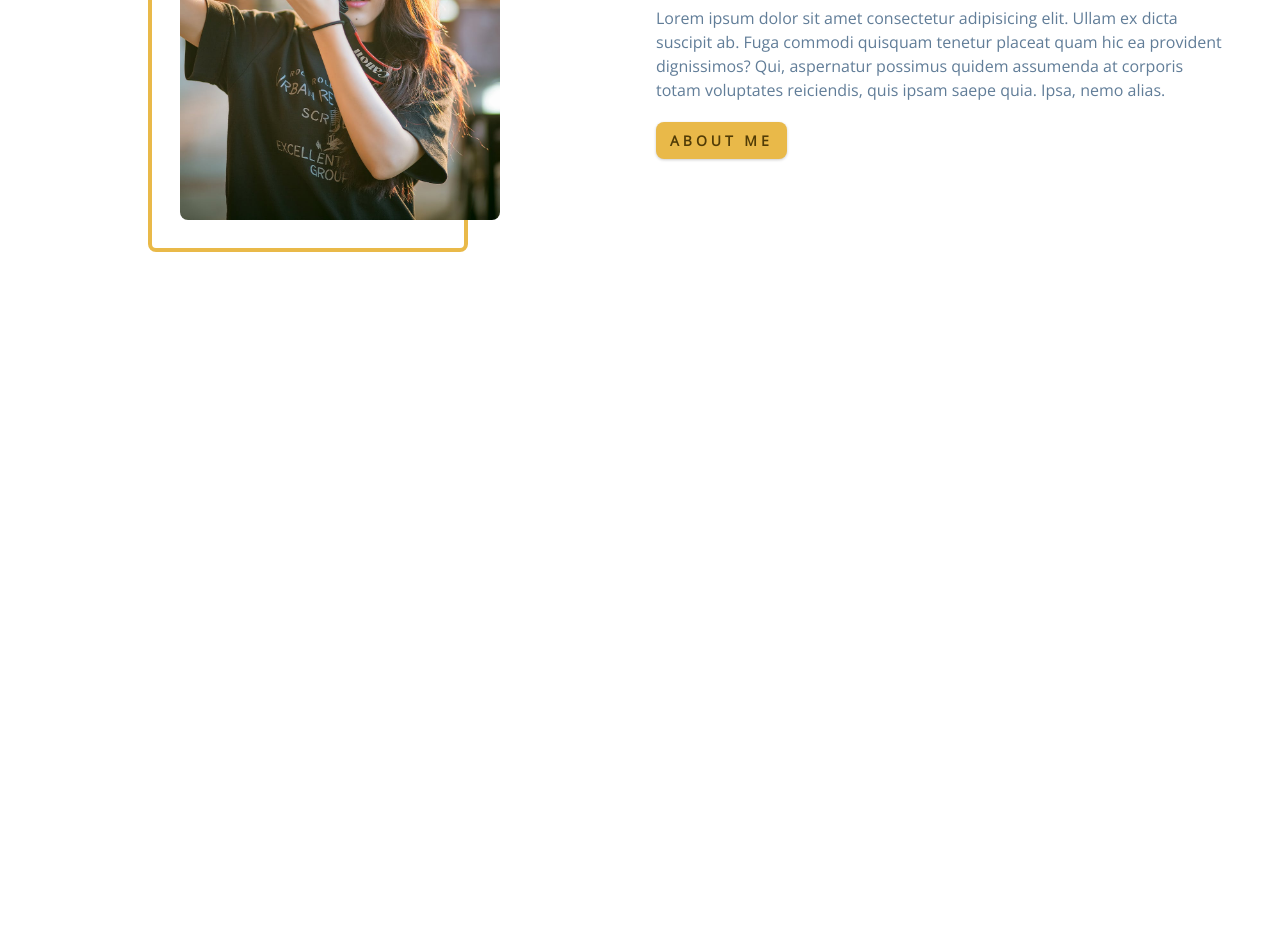
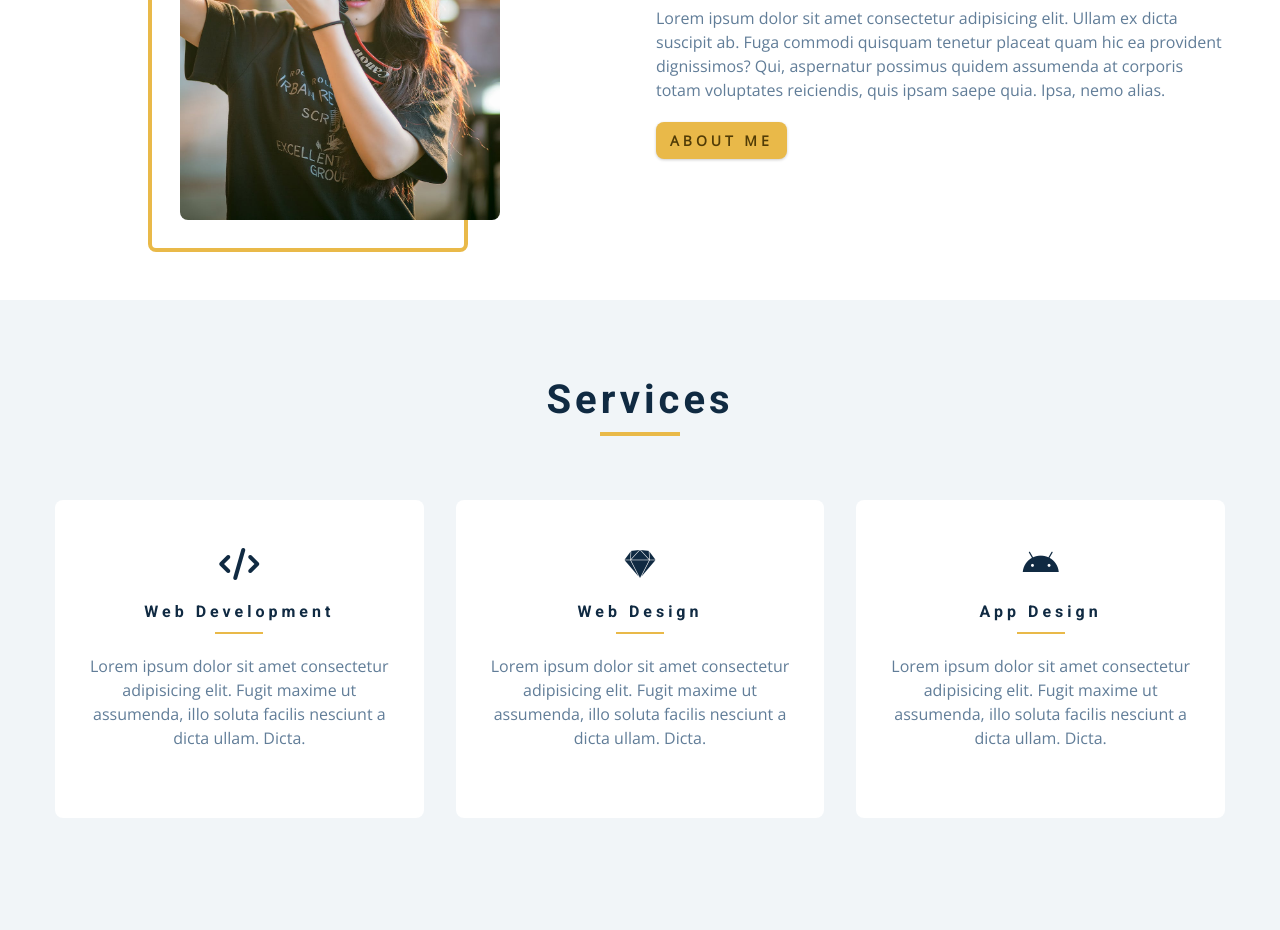
Before and after one commit to 21cloudocean/portfolio-grid, a plain HTML site: page index.html in a window 1280 px wide. Shown: the part 1140-2070 px from the top of the page. Before the commit the page ends 1440 px from the top, so only its background shows below. Drawn offline with nearby package versions, Linux system fonts and the light colour scheme.

Commit message:
services

```diff
--- a/css/styles.css
+++ b/css/styles.css
@@ -177,7 +177,9 @@ p {
   margin-bottom: 4rem;
   text-align: center;
 }
-
+.bg-grey {
+  background: var(--clr-grey-10);
+}
 /*
 ===============
 Navbar
@@ -432,7 +434,50 @@ Services
 */
 /* small screen layout setup */
 /* bg-grey in globals */
-
+.service {
+  background: var(--clr-white);
+  padding: 3rem 1.5rem;
+  margin-bottom: 2rem;
+  border-radius: var(--radius);
+  text-align: center;
+  transition: var(--transition);
+}
+.service-icon {
+  font-size: 2rem;
+  margin-bottom: 1.5rem;
+}
+.service .underline {
+  width: 3rem;
+  height: 0.12rem;
+  transition: var(--transition);
+}
+.service p {
+  transition: var(--transition);
+}
+.service:hover {
+  background: var(--clr-primary-5);
+  color: var(--clr-white);
+}
+/* 上面设置完hover之后，p没有变色 因为我们在global里设置了p的颜色
+所以要单独写出来*/
+.service:hover p {
+  color: var(--clr-white);
+}
+.service:hover .underline {
+  background: var(--clr-white);
+}
+@media screen and (min-width: 676px) {
+  .services-center {
+    display: grid;
+    grid-template-columns: repeat(2, 1fr);
+    column-gap: 2rem;
+  }
+}
+@media screen and (min-width: 992px) {
+  .services-center {
+    grid-template-columns: repeat(3, 1fr);
+  }
+}
 /*
 ===============
 Projects
--- a/index.html
+++ b/index.html
@@ -177,7 +177,52 @@
     </section>
     <!-- end of about -->
     <!-- services -->
-
+    <section class="section bg-grey">
+      <!-- section title -->
+      <div class="section-title">
+        <h2>services</h2>
+        <div class="underline"></div>
+      </div>
+      <!-- end of section title -->
+      <div class="services-center section-center">
+        <!-- single service -->
+        <article class="service">
+          <i class="fas fa-code service-icon"></i>
+          <h4>web development</h4>
+          <div class="underline"></div>
+          <p>
+            Lorem ipsum dolor sit amet consectetur adipisicing elit. Fugit
+            maxime ut assumenda, illo soluta facilis nesciunt a dicta ullam.
+            Dicta.
+          </p>
+        </article>
+        <!-- end of single service -->
+        <!-- single service -->
+        <article class="service">
+          <i class="fab fa-sketch service-icon"></i>
+          <h4>web design</h4>
+          <div class="underline"></div>
+          <p>
+            Lorem ipsum dolor sit amet consectetur adipisicing elit. Fugit
+            maxime ut assumenda, illo soluta facilis nesciunt a dicta ullam.
+            Dicta.
+          </p>
+        </article>
+        <!-- end of single service -->
+        <!-- single service -->
+        <article class="service">
+          <i class="fab fa-android service-icon"></i>
+          <h4>app design</h4>
+          <div class="underline"></div>
+          <p>
+            Lorem ipsum dolor sit amet consectetur adipisicing elit. Fugit
+            maxime ut assumenda, illo soluta facilis nesciunt a dicta ullam.
+            Dicta.
+          </p>
+        </article>
+        <!-- end of single service -->
+      </div>
+    </section>
     <!-- end of services -->
     <!-- projects -->
 
```
